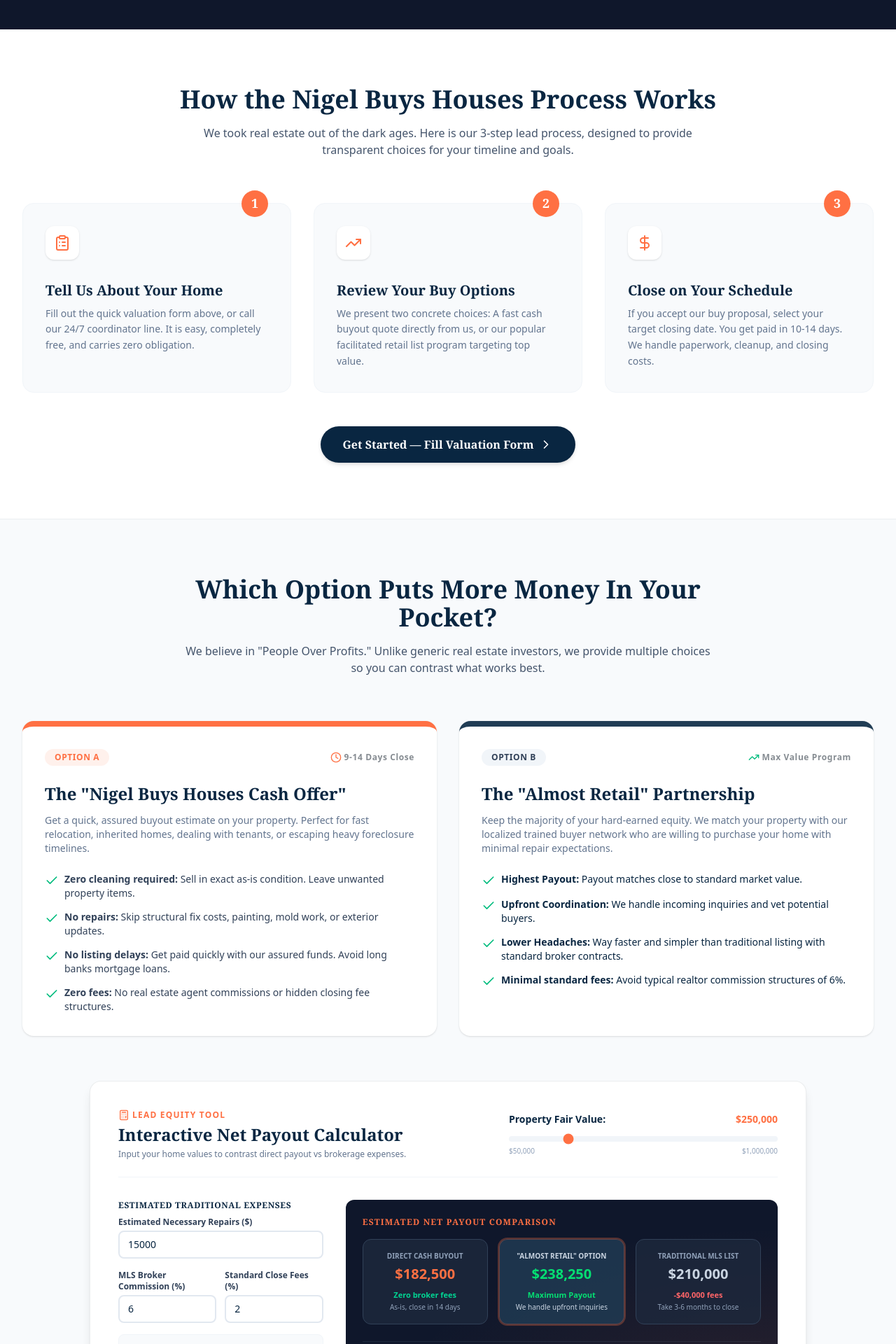
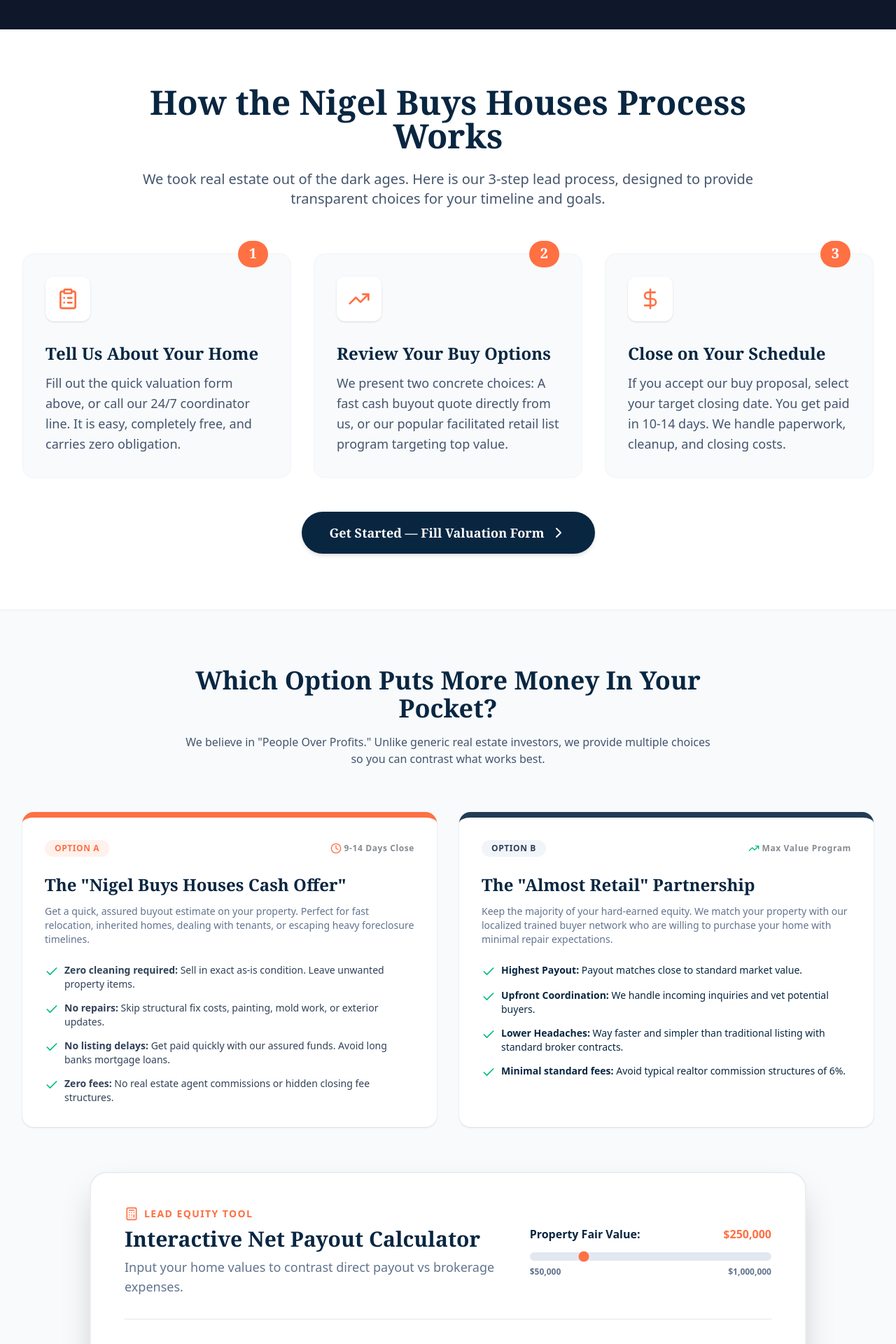
Before and after one commit to ssuuppeerrmmaann/Nigel-Buys-Houses, a React (Vite) app: page / in a window 1280 px wide. Shown: the part 880-2800 px from the top of the page at 70% size. Built offline with nearby package versions, Linux system fonts and the light colour scheme.

Commit message:
Update HomePage.tsx

```diff
--- a/src/HomePage.tsx
+++ b/src/HomePage.tsx
@@ -1,5 +1,5 @@
 // FILE: HomePage.tsx
-// TITLE: HomePage (Native Fetch Formspree Architecture)
+// TITLE: HomePage (Typography Scaling & Copy Updates)
 
 // SECTION: Core Imports
 import React, { useState, useEffect } from 'react';
@@ -153,7 +153,7 @@
         console.warn('Formspree received payload but returned an error status.');
       }
     } catch (err) {
-      console.error('Formspree fetch failed. Saving locally.', err);
+      console.error('Formspree fetch failed.', err);
     }
 
     setSuccessLead(leadPayload);
@@ -206,7 +206,7 @@
 
           <div className="flex items-center space-x-3.5">
             <img
-              src="https://raw.githubusercontent.com/ssuuppeerrmmaann/Nigel-Buys-Houses/refs/heads/main/assets/images/nigel_buys_houses_transparent.png"
+              src="https://github.com/ssuuppeerrmmaann/Nigel-Buys-Houses/blob/main/assets/images/Nigel%20Buys%20Houses%20NBH%20Favicon.png?raw=true"
               alt="Nigel Buys Houses Logo"
               className="h-10 md:h-12 w-auto object-contain"
               referrerPolicy="no-referrer"
@@ -458,32 +458,32 @@
             )}
 
             {step === 3 && successLead && (
-              <div className="space-y-4 text-center">
-                <div className="bg-emerald-50 text-emerald-800 p-5 rounded-xl border border-emerald-200 inline-block my-2">
-                  <CheckCircle className="h-10 w-10 text-emerald-500 mx-auto mb-2" />
-                  <h4 className="font-serif font-black text-[#092641] text-lg">Information Securely Received!</h4>
-                  <p className="text-sm text-slate-700 mt-2 leading-relaxed">
-                    Thank you, <strong className="font-bold">{successLead.firstName}</strong>. Your property coordinates for <strong className="underline">{successLead.address}</strong> have been logged into our pipeline.
+              <div className="space-y-6 text-center py-4">
+                <div className="bg-emerald-50 text-emerald-800 p-6 rounded-xl border border-emerald-200 inline-block">
+                  <CheckCircle className="h-12 w-12 text-emerald-500 mx-auto mb-3" />
+                  <h4 className="font-serif font-black text-[#092641] text-2xl">Information Securely Received!</h4>
+                  <p className="text-lg text-slate-700 mt-3 leading-relaxed">
+                    Thank you, <strong className="font-bold">{successLead.firstName}</strong>. Your property address at <strong className="underline">{successLead.address}</strong> has been submitted and will be reviewed shortly.
                   </p>
                 </div>
 
-                <div className="bg-slate-50 p-5 rounded-xl border border-slate-200 text-left space-y-3">
-                  <p className="text-xs text-slate-600 leading-relaxed font-medium">
+                <div className="bg-slate-50 p-6 rounded-xl border border-slate-200 text-left space-y-4 shadow-sm">
+                  <p className="text-base text-slate-600 leading-relaxed font-medium">
                     Our team is currently evaluating your local county assessor data. Instead of generating a generic, automated estimate, a regional coordinator is performing a custom valuation.
                   </p>
-                  <p className="text-xs text-slate-600 leading-relaxed font-bold text-emerald-700">
+                  <p className="text-base md:text-lg text-emerald-700 leading-relaxed font-bold bg-emerald-50/50 p-3 rounded-lg border border-emerald-100">
                     🚀 A formal, itemized written proposal is being drafted and will be sent to your email address: {successLead.email} within 24 business hours.
                   </p>
-                  <p className="text-[11px] text-slate-400 italic">
+                  <p className="text-base md:text-lg text-slate-600 italic font-bold border-l-4 border-[#ff7043] pl-3">
                     *Please note: All initial digital proposals are formal calculations subject to a standard on-site physical structural inspection.
                   </p>
                 </div>
 
-                <p className="text-xs text-slate-500 italic mt-2">
-                  Our coordinator (Mr/Ms {activeStateRecord.coordinator}) will follow up via phone call at <strong className="text-[#092641]">{successLead.phone}</strong> shortly to answer any timeline questions.
+                <p className="text-base md:text-lg text-slate-700 font-semibold mt-4">
+                  Our coordinator (Mr. Christopher Clowers) will follow up via phone call at <strong className="text-[#092641]">{successLead.phone}</strong> shortly to answer any timeline questions.
                 </p>
 
-                <button onClick={resetLeadForm} className="w-full bg-[#092641] hover:bg-[#1e3a5f] text-white py-3 rounded-lg text-sm font-extrabold shadow transition mt-2" style={{ minHeight: '44px' }}>
+                <button onClick={resetLeadForm} className="w-full bg-[#092641] hover:bg-[#1e3a5f] text-white py-4 rounded-lg text-base font-extrabold shadow transition mt-4" style={{ minHeight: '44px' }}>
                   Valuate Another Home
                 </button>
               </div>
@@ -500,38 +500,38 @@
 
       <section id="how-it-works" className="py-20 bg-white">
         <div className="max-w-7xl mx-auto px-4 sm:px-6 lg:px-8">
-          <div className="text-center max-w-3xl mx-auto space-y-4">
-            <h2 className="text-3xl md:text-4xl font-serif font-black text-[#092641]">How the Nigel Buys Houses Process Works</h2>
-            <p className="text-slate-600 font-light">We took real estate out of the dark ages. Here is our 3-step lead process, designed to provide transparent choices for your timeline and goals.</p>
+          <div className="text-center max-w-4xl mx-auto space-y-6">
+            <h2 className="text-3xl md:text-5xl font-serif font-black text-[#092641]">How the Nigel Buys Houses Process Works</h2>
+            <p className="text-slate-600 font-normal text-lg md:text-xl">We took real estate out of the dark ages. Here is our 3-step lead process, designed to provide transparent choices for your timeline and goals.</p>
           </div>
 
           <div className="mt-16 grid grid-cols-1 md:grid-cols-3 gap-8">
             <div className="bg-[#f8fafc] rounded-2xl p-8 border border-slate-100 relative group hover:shadow-lg transition">
-              <div className="absolute top-0 right-8 translate-y-[-50%] bg-[#ff7043] text-white font-serif font-bold text-lg pt-1 pb-1.5 px-3.5 rounded-full inline-block">1</div>
-              <div className="text-[#ff7043] bg-white p-3 rounded-xl shadow inline-block mb-6"><ClipboardList className="h-6 w-6 stroke-2" /></div>
-              <h3 className="text-xl font-bold font-serif mb-2 text-[#092641]">Tell Us About Your Home</h3>
-              <p className="text-slate-500 text-sm font-light leading-relaxed">Fill out the quick valuation form above, or call our 24/7 coordinator line. It is easy, completely free, and carries zero obligation.</p>
+              <div className="absolute top-0 right-8 translate-y-[-50%] bg-[#ff7043] text-white font-serif font-bold text-xl pt-1 pb-1.5 px-4 rounded-full inline-block">1</div>
+              <div className="text-[#ff7043] bg-white p-4 rounded-xl shadow inline-block mb-6"><ClipboardList className="h-8 w-8 stroke-2" /></div>
+              <h3 className="text-2xl font-bold font-serif mb-3 text-[#092641]">Tell Us About Your Home</h3>
+              <p className="text-slate-600 text-base md:text-lg font-normal leading-relaxed">Fill out the quick valuation form above, or call our 24/7 coordinator line. It is easy, completely free, and carries zero obligation.</p>
             </div>
 
             <div className="bg-[#f8fafc] rounded-2xl p-8 border border-slate-100 relative group hover:shadow-lg transition">
-              <div className="absolute top-0 right-8 translate-y-[-50%] bg-[#ff7043] text-white font-serif font-bold text-lg pt-1 pb-1.5 px-3.5 rounded-full inline-block">2</div>
-              <div className="text-[#ff7043] bg-white p-3 rounded-xl shadow inline-block mb-6"><TrendingUp className="h-6 w-6 stroke-2" /></div>
-              <h3 className="text-xl font-bold font-serif mb-2 text-[#092641]">Review Your Buy Options</h3>
-              <p className="text-slate-500 text-sm font-light leading-relaxed">We present two concrete choices: A fast cash buyout quote directly from us, or our popular facilitated retail list program targeting top value.</p>
+              <div className="absolute top-0 right-8 translate-y-[-50%] bg-[#ff7043] text-white font-serif font-bold text-xl pt-1 pb-1.5 px-4 rounded-full inline-block">2</div>
+              <div className="text-[#ff7043] bg-white p-4 rounded-xl shadow inline-block mb-6"><TrendingUp className="h-8 w-8 stroke-2" /></div>
+              <h3 className="text-2xl font-bold font-serif mb-3 text-[#092641]">Review Your Buy Options</h3>
+              <p className="text-slate-600 text-base md:text-lg font-normal leading-relaxed">We present two concrete choices: A fast cash buyout quote directly from us, or our popular facilitated retail list program targeting top value.</p>
             </div>
 
             <div className="bg-[#f8fafc] rounded-2xl p-8 border border-slate-100 relative group hover:shadow-lg transition">
-              <div className="absolute top-0 right-8 translate-y-[-50%] bg-[#ff7043] text-white font-serif font-bold text-lg pt-1 pb-1.5 px-3.5 rounded-full inline-block">3</div>
-              <div className="text-[#ff7043] bg-white p-3 rounded-xl shadow inline-block mb-6"><DollarSign className="h-6 w-6 stroke-2" /></div>
-              <h3 className="text-xl font-bold font-serif mb-2 text-[#092641]">Close on Your Schedule</h3>
-              <p className="text-slate-500 text-sm font-light leading-relaxed">If you accept our buy proposal, select your target closing date. You get paid in 10-14 days. We handle paperwork, cleanup, and closing costs.</p>
+              <div className="absolute top-0 right-8 translate-y-[-50%] bg-[#ff7043] text-white font-serif font-bold text-xl pt-1 pb-1.5 px-4 rounded-full inline-block">3</div>
+              <div className="text-[#ff7043] bg-white p-4 rounded-xl shadow inline-block mb-6"><DollarSign className="h-8 w-8 stroke-2" /></div>
+              <h3 className="text-2xl font-bold font-serif mb-3 text-[#092641]">Close on Your Schedule</h3>
+              <p className="text-slate-600 text-base md:text-lg font-normal leading-relaxed">If you accept our buy proposal, select your target closing date. You get paid in 10-14 days. We handle paperwork, cleanup, and closing costs.</p>
             </div>
           </div>
 
           <div className="mt-12 text-center">
-            <a href="#sticky-callout" className="inline-flex items-center space-x-2 bg-[#092641] hover:bg-[#1e3a5f] text-white py-3.5 px-8 rounded-full font-serif font-bold shadow-md transition">
+            <a href="#sticky-callout" className="inline-flex items-center space-x-2 bg-[#092641] hover:bg-[#1e3a5f] text-white py-4 px-10 rounded-full font-serif font-bold text-lg shadow-md transition">
               <span>Get Started &mdash; Fill Valuation Form</span>
-              <ChevronRight className="h-5 w-5" />
+              <ChevronRight className="h-6 w-6" />
             </a>
           </div>
         </div>
@@ -578,82 +578,82 @@
             </div>
           </div>
 
-          <div className="bg-white rounded-2xl p-6 md:p-10 shadow-lg border border-[#ced1d5]/40 max-w-5xl mx-auto">
-            <div className="flex flex-col lg:flex-row items-start lg:items-center justify-between border-b border-slate-100 pb-6 mb-8 gap-4">
-              <div className="space-y-1">
-                <span className="text-xs font-extrabold text-[#ff7043] uppercase tracking-widest flex items-center"><Calculator className="h-4 w-4 mr-1" />Lead Equity Tool</span>
-                <h3 className="text-xl md:text-2xl font-serif font-black text-[#092641]">Interactive Net Payout Calculator</h3>
-                <p className="text-slate-500 text-xs font-light">Input your home values to contrast direct payout vs brokerage expenses.</p>
+          <div className="bg-white rounded-3xl p-8 md:p-12 shadow-2xl border-2 border-[#ced1d5]/40 max-w-5xl mx-auto">
+            <div className="flex flex-col lg:flex-row items-start lg:items-center justify-between border-b border-slate-200 pb-8 mb-10 gap-6">
+              <div className="space-y-2">
+                <span className="text-sm font-black text-[#ff7043] uppercase tracking-widest flex items-center"><Calculator className="h-5 w-5 mr-2" />Lead Equity Tool</span>
+                <h3 className="text-2xl md:text-3xl font-serif font-black text-[#092641]">Interactive Net Payout Calculator</h3>
+                <p className="text-slate-500 text-base md:text-lg font-medium">Input your home values to contrast direct payout vs brokerage expenses.</p>
               </div>
 
-              <div className="w-full lg:w-96 text-left space-y-1">
-                <div className="flex justify-between text-sm font-bold text-[#092641]">
+              <div className="w-full lg:w-96 text-left space-y-2">
+                <div className="flex justify-between text-base font-bold text-[#092641]">
                   <span>Property Fair Value:</span>
                   <span className="text-[#ff7043]">${(houseValue).toLocaleString()}</span>
                 </div>
-                <input type="range" min="50000" max="1000000" step="10000" value={houseValue} onChange={(e) => setHouseValue(parseInt(e.target.value))} className="w-full h-2 bg-slate-100 rounded-lg appearance-none cursor-pointer accent-[#ff7043]" />
-                <div className="flex justify-between text-[10px] text-slate-400">
+                <input type="range" min="50000" max="1000000" step="10000" value={houseValue} onChange={(e) => setHouseValue(parseInt(e.target.value))} className="w-full h-3 bg-slate-200 rounded-lg appearance-none cursor-pointer accent-[#ff7043]" />
+                <div className="flex justify-between text-xs text-slate-500 font-bold">
                   <span>$50,000</span>
                   <span>$1,000,000</span>
                 </div>
               </div>
             </div>
 
-            <div className="grid grid-cols-1 lg:grid-cols-12 gap-8 items-start">
-              <div className="lg:col-span-4 space-y-4">
-                <h4 className="text-xs font-extrabold uppercase text-[#092641] tracking-wider mb-2">Estimated Traditional Expenses</h4>
+            <div className="grid grid-cols-1 lg:grid-cols-12 gap-10 items-start">
+              <div className="lg:col-span-4 space-y-5">
+                <h4 className="text-sm font-extrabold uppercase text-[#092641] tracking-wider mb-3">Estimated Traditional Expenses</h4>
 
                 <div>
-                  <label className="block text-xs font-bold text-slate-700 mb-1">Estimated Necessary Repairs ($)</label>
-                  <input type="number" value={repairEstimate} onChange={(e) => setRepairEstimate(Math.max(0, parseInt(e.target.value) || 0))} className="w-full px-3 py-2 border-2 border-slate-200 rounded-lg text-sm focus:border-[#ff7043] focus:outline-none" />
+                  <label className="block text-sm font-bold text-slate-700 mb-1.5">Estimated Necessary Repairs ($)</label>
+                  <input type="number" value={repairEstimate} onChange={(e) => setRepairEstimate(Math.max(0, parseInt(e.target.value) || 0))} className="w-full px-4 py-3 border-2 border-slate-300 rounded-xl text-base font-bold focus:border-[#ff7043] focus:outline-none" />
                 </div>
 
-                <div className="grid grid-cols-2 gap-3">
+                <div className="grid grid-cols-2 gap-4">
                   <div>
-                    <label className="block text-xs font-bold text-slate-700 mb-1">MLS Broker Commission (%)</label>
-                    <input type="number" value={agentCommissionPct} onChange={(e) => setAgentCommissionPct(Math.max(0, parseFloat(e.target.value) || 0))} className="w-full px-3 py-2 border-2 border-slate-200 rounded-lg text-sm focus:border-[#ff7043] focus:outline-none" />
+                    <label className="block text-sm font-bold text-slate-700 mb-1.5">MLS Broker Commission (%)</label>
+                    <input type="number" value={agentCommissionPct} onChange={(e) => setAgentCommissionPct(Math.max(0, parseFloat(e.target.value) || 0))} className="w-full px-4 py-3 border-2 border-slate-300 rounded-xl text-base font-bold focus:border-[#ff7043] focus:outline-none" />
                   </div>
                   <div>
-                    <label className="block text-xs font-bold text-slate-700 mb-1">Standard Close Fees (%)</label>
-                    <input type="number" value={closingCostsPct} onChange={(e) => setClosingCostsPct(Math.max(0, parseFloat(e.target.value) || 0))} className="w-full px-3 py-2 border-2 border-slate-200 rounded-lg text-sm focus:border-[#ff7043] focus:outline-none" />
+                    <label className="block text-sm font-bold text-slate-700 mb-1.5">Standard Close Fees (%)</label>
+                    <input type="number" value={closingCostsPct} onChange={(e) => setClosingCostsPct(Math.max(0, parseFloat(e.target.value) || 0))} className="w-full px-4 py-3 border-2 border-slate-300 rounded-xl text-base font-bold focus:border-[#ff7043] focus:outline-none" />
                   </div>
                 </div>
 
-                <div className="bg-[#f8fafc] p-3 rounded-lg border border-slate-100 text-[11px] text-slate-500 leading-relaxed">
-                  💡 <strong>Traditional holding fee:</strong> Traditional listing can take 3 to 6 months. Taxes, insurance, and mortgage during wait average around <strong>2%</strong> of home values.
+                <div className="bg-[#f8fafc] p-4 rounded-lg border border-slate-200 text-sm md:text-base text-slate-600 leading-relaxed font-medium">
+                  💡 <strong className="text-slate-800">Traditional holding fee:</strong> Traditional listing can take 3 to 6 months. Taxes, insurance, and mortgage during wait average around <strong>2%</strong> of home values.
                 </div>
               </div>
 
-              <div className="lg:col-span-8 bg-slate-900 text-white rounded-xl p-6 relative overflow-hidden">
-                <div className="absolute inset-0 bg-[radial-gradient(ellipse_at_bottom_right,rgba(255,112,67,0.1),transparent_60%)]" />
-                <h4 className="text-xs font-extrabold uppercase text-[#ff7043] tracking-widest mb-4">Estimated Net Payout Comparison</h4>
+              <div className="lg:col-span-8 bg-slate-900 text-white rounded-2xl p-8 relative overflow-hidden shadow-inner">
+                <div className="absolute inset-0 bg-[radial-gradient(ellipse_at_bottom_right,rgba(255,112,67,0.15),transparent_60%)]" />
+                <h4 className="text-sm font-black uppercase text-[#ff7043] tracking-widest mb-6">Estimated Net Payout Comparison</h4>
 
-                <div className="grid grid-cols-1 md:grid-cols-3 gap-4 relative z-10">
-                  <div className="bg-slate-800/80 border border-slate-700 rounded-xl p-4 text-center">
-                    <span className="block text-[10px] text-slate-400 font-bold uppercase">Direct Cash buyout</span>
-                    <span className="block text-xl font-bold mt-1 text-[#ff7043]">${cashOfferValue.toLocaleString()}</span>
-                    <span className="block text-[11px] text-emerald-400 font-bold mt-2">Zero broker fees</span>
-                    <span className="block text-[10px] text-slate-400 mt-0.5">As-is, close in 14 days</span>
+                <div className="grid grid-cols-1 md:grid-cols-3 gap-5 relative z-10">
+                  <div className="bg-slate-800/80 border-2 border-slate-700 rounded-xl p-5 text-center flex flex-col justify-center">
+                    <span className="block text-xs text-slate-400 font-bold uppercase tracking-wider">Direct Cash buyout</span>
+                    <span className="block text-2xl md:text-3xl font-black mt-2 text-[#ff7043]">${cashOfferValue.toLocaleString()}</span>
+                    <span className="block text-sm text-emerald-400 font-extrabold mt-3">Zero broker fees</span>
+                    <span className="block text-xs text-slate-300 mt-1 font-medium">As-is, close in 14 days</span>
                   </div>
 
-                  <div className="bg-[#213d55]/80 border border-[#ff7043]/30 rounded-xl p-4 text-center ring-2 ring-[#ff7043]/30">
-                    <span className="block text-[10px] text-slate-300 font-bold uppercase">"Almost Retail" Option</span>
-                    <span className="block text-xl font-black mt-1 text-green-400">${partnerNetPayout.toLocaleString()}</span>
-                    <span className="block text-[11px] text-green-400 font-bold mt-2">Maximum Payout</span>
-                    <span className="block text-[10px] text-slate-300 mt-0.5">We handle upfront inquiries</span>
+                  <div className="bg-[#213d55]/80 border-2 border-[#ff7043]/40 rounded-xl p-5 text-center flex flex-col justify-center ring-4 ring-[#ff7043]/20 transform scale-105 shadow-xl">
+                    <span className="block text-xs text-slate-200 font-bold uppercase tracking-wider">"Almost Retail" Option</span>
+                    <span className="block text-2xl md:text-3xl font-black mt-2 text-green-400">${partnerNetPayout.toLocaleString()}</span>
+                    <span className="block text-sm text-green-400 font-extrabold mt-3">Maximum Payout</span>
+                    <span className="block text-xs text-slate-200 mt-1 font-medium">We handle upfront inquiries</span>
                   </div>
 
-                  <div className="bg-slate-800/80 border border-slate-700 rounded-xl p-4 text-center">
-                    <span className="block text-[10px] text-slate-400 font-bold uppercase">Traditional MLS List</span>
-                    <span className="block text-xl font-bold mt-1 text-slate-300">${traditionalNetPayout.toLocaleString()}</span>
-                    <span className="block text-[11px] text-red-400 font-bold mt-2">-${(traditionalCommission + traditionalClosingCosts + traditionalRepairs + traditionalHoldingCosts).toLocaleString()} fees</span>
-                    <span className="block text-[10px] text-slate-400 mt-0.5">Take 3-6 months to close</span>
+                  <div className="bg-slate-800/80 border-2 border-slate-700 rounded-xl p-5 text-center flex flex-col justify-center">
+                    <span className="block text-xs text-slate-400 font-bold uppercase tracking-wider">Traditional MLS List</span>
+                    <span className="block text-2xl md:text-3xl font-bold mt-2 text-slate-300">${traditionalNetPayout.toLocaleString()}</span>
+                    <span className="block text-sm text-red-400 font-extrabold mt-3">-${(traditionalCommission + traditionalClosingCosts + traditionalRepairs + traditionalHoldingCosts).toLocaleString()} fees</span>
+                    <span className="block text-xs text-slate-300 mt-1 font-medium">Take 3-6 months to close</span>
                   </div>
                 </div>
 
-                <div className="mt-6 pt-4 border-t border-slate-800 text-xs text-slate-400 flex items-center justify-between">
+                <div className="mt-8 pt-5 border-t border-slate-700 text-sm text-slate-400 flex items-center justify-between font-medium">
                   <span>Estimates calculated securely. No credit check required.</span>
-                  <a href="#sticky-callout" className="text-[#ff7043] font-bold hover:underline">Apply to locking offer &rarr;</a>
+                  <a href="#sticky-callout" className="text-[#ff7043] font-black hover:underline flex items-center">Apply to lock offer <ArrowRight className="h-4 w-4 ml-1" /></a>
                 </div>
               </div>
             </div>
@@ -812,7 +812,7 @@
         <div className="max-w-7xl mx-auto px-4 sm:px-6 lg:px-8 grid grid-cols-1 md:grid-cols-12 gap-10">
           <div className="md:col-span-8 space-y-4">
             <div className="flex items-center space-x-2.5">
-              <img src="https://raw.githubusercontent.com/ssuuppeerrmmaann/Nigel-Buys-Houses/refs/heads/main/assets/images/Nigel%20Buys%20Houses%20NBH%20Favicon.png?raw=true" alt="Nigel Buys Houses Logo" className="h-8 w-auto object-contain" referrerPolicy="no-referrer" />
+              <img src="https://github.com/ssuuppeerrmmaann/Nigel-Buys-Houses/blob/main/assets/images/Nigel%20Buys%20Houses%20NBH%20Favicon.png?raw=true" alt="Nigel Buys Houses Logo" className="h-8 w-auto object-contain" referrerPolicy="no-referrer" />
               <span className="font-serif font-black text-[#092641] text-lg">Nigel Buys Houses</span>
             </div>
             <p className="text-[11px] text-slate-400 leading-relaxed max-w-2xl">&copy; {new Date().getFullYear()} Nigel Buys Houses. Powered by certified local underwriters. Subject to active local guidelines. All home valuations are estimates based on accessible public registry records. This website replicates state operations showing options with high-fidelity performance.</p>
```
